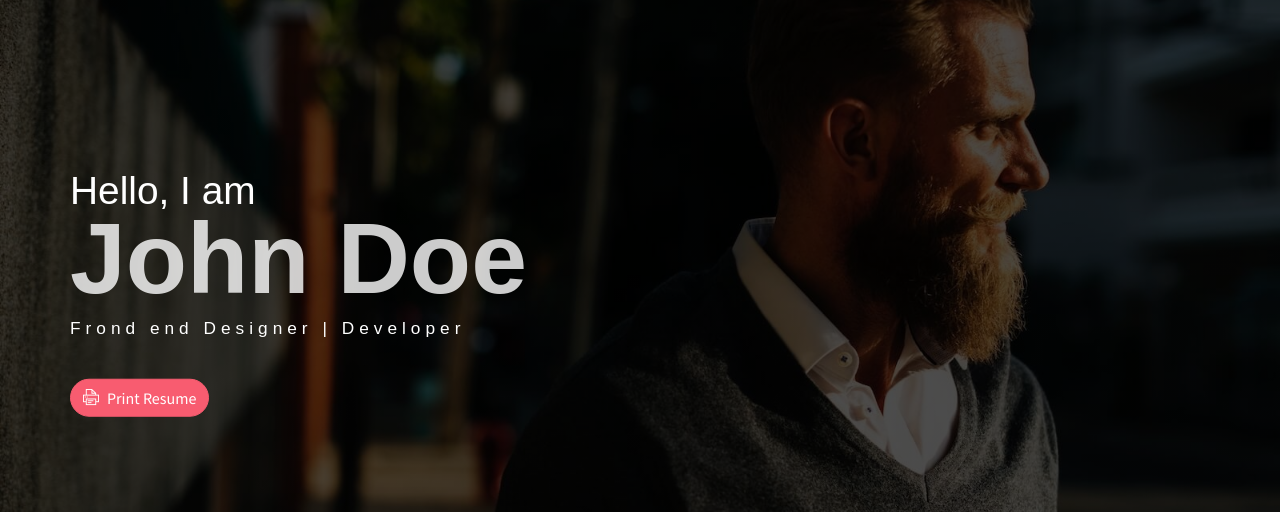
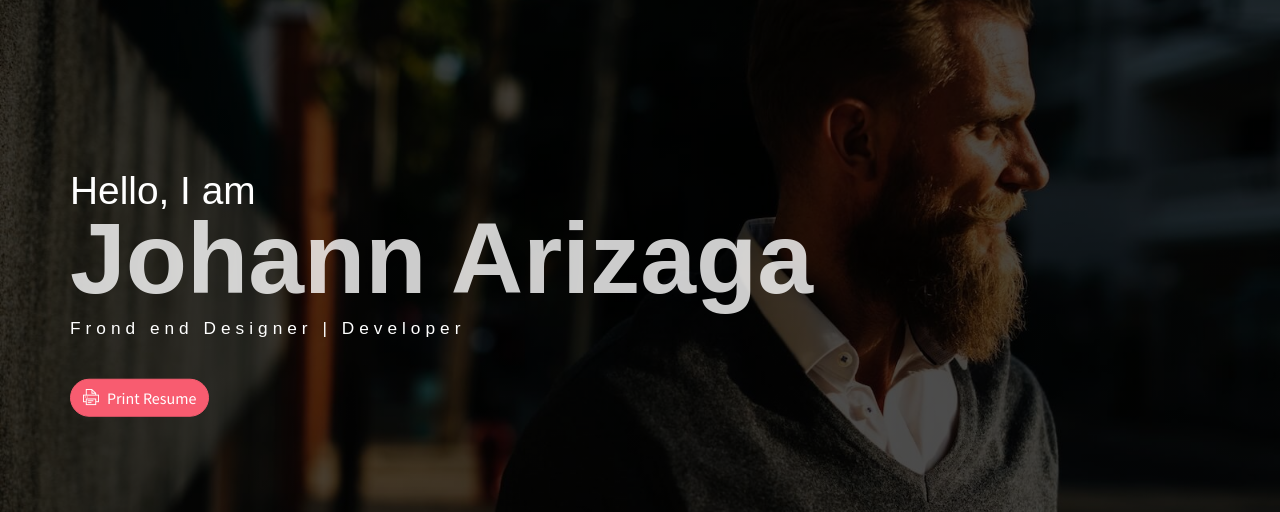
Before and after one commit to Johann2323/Johann2323.github.io, a website: page index.html in a window 1280 px wide. Shown: the part 60-572 px from the top of the page. Drawn offline with Linux system fonts and the light colour scheme; some packages are replaced by stand-ins of ours.

Commit message:
introduccion5

```diff
--- a/index.html
+++ b/index.html
@@ -24,7 +24,7 @@
             </ul>
             <div class="header-content">
                 <h4 class="header-subtitle" >Hello, I am</h4>
-                <h1 class="header-title">John Doe</h1>
+                <h1 class="header-title">Johann Arizaga</h1>
                 <h6 class="header-mono" >Frond end Designer | Developer</h6>
                 <button class="btn btn-primary btn-rounded"><i class="ti-printer pr-2"></i>Print Resume</button>
             </div>
```
